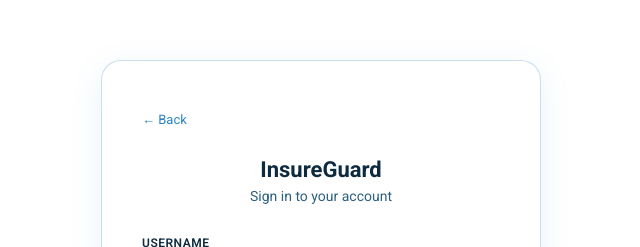
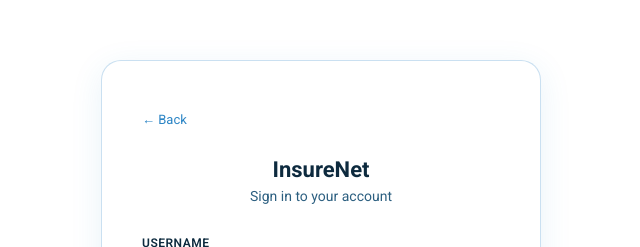
Before and after one commit to veerakumar17/frontend, a React (Vite) app: page /login in a window 1280 px wide. Shown: the part 104-351 px from the top of the page, without its empty margins (319-959 px from the left). Built offline with nearby package versions, Linux system fonts and the light colour scheme; no server answers.

Commit message:
Rename project to InsureNet

```diff
--- a/index.html
+++ b/index.html
@@ -4,7 +4,7 @@
     <meta charset="UTF-8" />
     <link rel="icon" type="image/svg+xml" href="/favicon.svg" />
     <meta name="viewport" content="width=device-width, initial-scale=1.0" />
-    <title>InsureGuard</title>
+    <title>InsureNet</title>
     <link rel="preconnect" href="https://fonts.googleapis.com">
     <link rel="preconnect" href="https://fonts.gstatic.com" crossorigin>
     <link href="https://fonts.googleapis.com/css2?family=Roboto:wght@400;500;600;700;800&display=swap" rel="stylesheet">
--- a/src/Contact.jsx
+++ b/src/Contact.jsx
@@ -26,7 +26,7 @@ export default function Contact() {
             <h2>Get in Touch</h2>
             <div className="contact-items">
               {[
-                { label: "Email Support",    value: "support@insureguard.in" },
+                { label: "Email Support",    value: "support@insurenet.in" },
                 { label: "Helpline",         value: "1800-XXX-XXXX (Toll Free)" },
                 { label: "Support Hours",    value: "Mon–Sat, 9 AM – 6 PM IST" },
                 { label: "Registered Office", value: "Coimbatore, Tamil Nadu, India" },
--- a/src/Login.jsx
+++ b/src/Login.jsx
@@ -33,7 +33,7 @@ export default function Login() {
       <div className="auth-card">
         <button className="back-link" onClick={() => navigate("/")}>← Back</button>
         <div className="auth-header">
-          <h1>InsureGuard</h1>
+          <h1>InsureNet</h1>
           <p>Sign in to your account</p>
         </div>
         <form onSubmit={handleSubmit} className="auth-form">
--- a/src/Navbar.jsx
+++ b/src/Navbar.jsx
@@ -13,7 +13,7 @@ export default function Navbar() {
 
   return (
     <nav className="navbar">
-      <div className="nav-logo">InsureGuard</div>
+      <div className="nav-logo">InsureNet</div>
       <div className="nav-links">
         {worker && (
           <>
--- a/src/Register.jsx
+++ b/src/Register.jsx
@@ -54,7 +54,7 @@ export default function Register() {
       <div className="auth-card auth-card-wide">
         <button className="back-link" onClick={() => navigate("/login")}>← Back</button>
         <div className="auth-header">
-          <p>Join InsureGuard</p>
+          <p>Join InsureNet</p>
         </div>
         <form onSubmit={handleSubmit} className="auth-form">
           <div className="form-grid">
--- a/src/RoleSelect.jsx
+++ b/src/RoleSelect.jsx
@@ -9,7 +9,7 @@ export default function RoleSelect() {
     <div className="auth-container">
       <div className="role-card">
         <div className="auth-header">
-          <h1>InsureGuard</h1>
+          <h1>InsureNet</h1>
           <p>Who are you signing in as?</p>
         </div>
         <div className="role-options">
```
